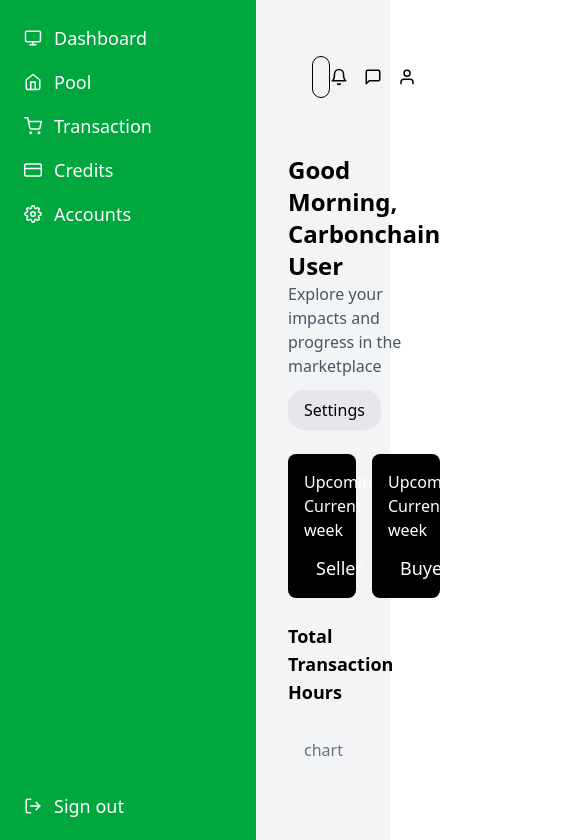
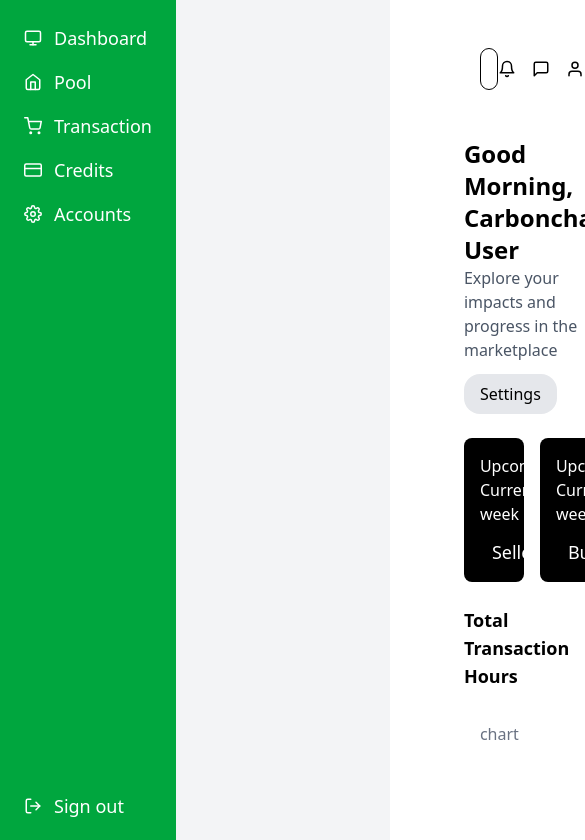
Before and after one commit to Beaston88/Carbon-credit, a React (Vite) app in the folder Frontend/: page /dashboard in a window 390 px wide. Shown: the top 840 px of the page, 585 px wide, since content can reach past the window. Built offline with nearby package versions, Linux system fonts and the light colour scheme.

Commit message:
Sidebar & header responsive

```diff
--- a/Frontend/src/Components/Sidebar.jsx
+++ b/Frontend/src/Components/Sidebar.jsx
@@ -11,59 +11,64 @@ import {
   FiBell,
 } from "react-icons/fi";
 
-const Sidebar = () => {
+const Sidebar = ({ closeSidebar }) => {
   return (
-    <aside className="w-64 h-screen bg-green-600 text-white p-6 flex flex-col justify-between fixed left-0 top-0 overflow-hidden">
-      <div>
+    <aside className="w-64 h-screen bg-green-600 text-white p-6 flex flex-col justify-between">
       <nav className="space-y-4">
         <a
           href="#"
           className="flex items-center gap-3 text-lg hover:text-gray-300"
+          onClick={closeSidebar}
         >
           <FiMonitor /> Dashboard
         </a>
         <a
           href="#"
           className="flex items-center gap-3 text-lg hover:text-gray-300"
+          onClick={closeSidebar}
         >
           <FiHome /> Pool
         </a>
         <a
           href="#"
           className="flex items-center gap-3 text-lg hover:text-gray-300"
+          onClick={closeSidebar}
         >
           <FiShoppingCart /> Transaction
         </a>
         <a
           href="#"
           className="flex items-center gap-3 text-lg hover:text-gray-300"
+          onClick={closeSidebar}
         >
           <FiCreditCard /> Credits
         </a>
         <a
           href="#"
           className="flex items-center gap-3 text-lg hover:text-gray-300"
+          onClick={closeSidebar}
         >
           <FiSettings /> Accounts
         </a>
       </nav>
-      </div>
-      <div>
-        <button className="flex items-center gap-3 text-lg hover:text-gray-300">
+
+      <button
+        className="flex items-center gap-3 text-lg hover:text-gray-300"
+        onClick={closeSidebar}
+      >
         <FiLogOut /> Sign out
       </button>
-      </div>
     </aside>
   );
 };
 
 const Header = () => {
   return (
-    <header className="flex justify-between items-center p-6">
+    <header className="flex justify-between items-center w-full p-4">
       <input
         type="text"
         placeholder="Search for Carbon Credits"
-        className="w-1/2 p-2 border rounded-4xl"
+        className="w-1/2 p-2 border rounded-xl"
       />
       <div className="flex items-center gap-4">
         <button className="text-lg cursor-pointer">
```
Lines whose indentation alone changed are shown as unchanged.
